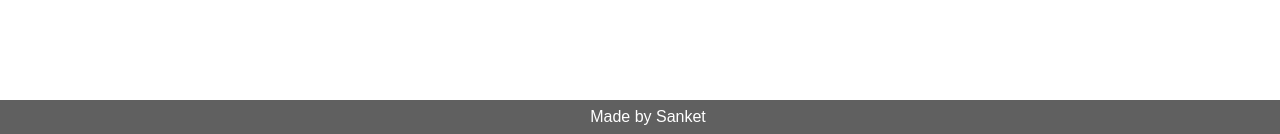
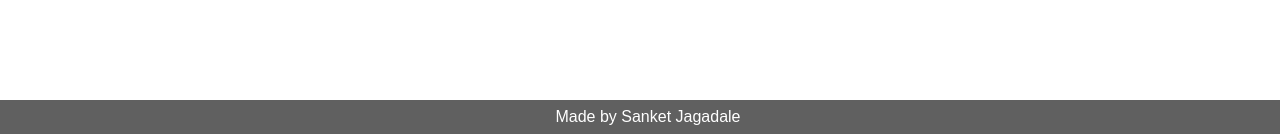
Before and after one commit to designersanket/Recipt-Generator, a Flask app: template templates/receipt.html in a window 1280 px wide. Shown: the part 666-800 px from the top of the page. Run offline with Flask 3, Linux system fonts and the light colour scheme; the template is opened without the code that fills it, so the values that code supplies are empty.

Commit message:
footer page

```diff
--- a/templates/receipt.html
+++ b/templates/receipt.html
@@ -67,6 +67,6 @@
         <div class="divider"></div>
         <p>Thanks & Visit Again!</p>
     </div>
-    <footer class="footer-sec">Made by Sanket</footer>
+    <footer class="footer-sec">Made by Sanket Jagadale</footer>
 </body>
 </html>
```
